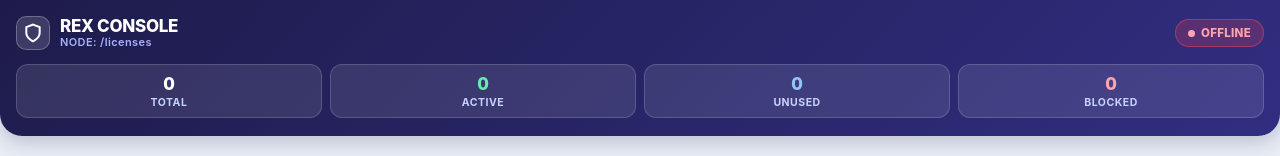
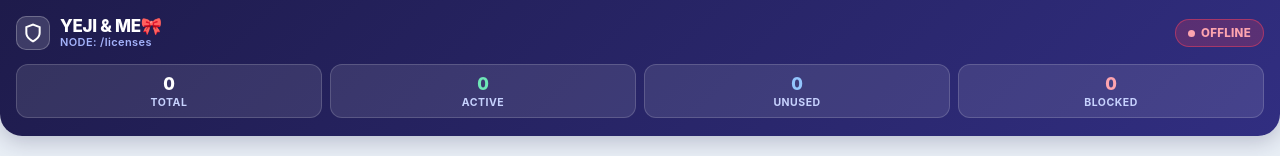
Before and after one commit to nancyjewelnancyjewel-art/libsscronet.so, a plain HTML site: page admin.html in a window 1280 px wide. Shown: the top 156 px of the page. Drawn offline with Linux system fonts and the light colour scheme; no server answers.

Commit message:
Add files via upload

```diff
--- a/admin.html
+++ b/admin.html
@@ -597,7 +597,7 @@
                 </svg>
             </div>
             <div>
-                <div class="brand-title">REX CONSOLE</div>
+                <div class="brand-title">YEJI & ME🎀</div>
                 <div class="brand-sub" id="sync-sub">NODE: /licenses</div>
             </div>
         </div>
```
